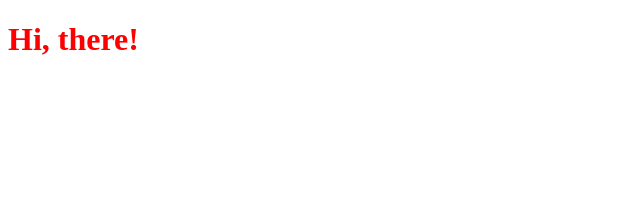
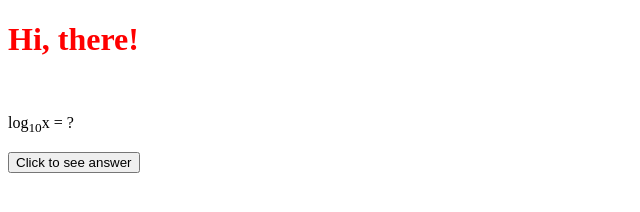
Before and after one commit to ihsankoo/beyond, a plain HTML site: page index.html in a window 1280 px wide. Shown: the whole page, without its empty margins (0-640 px from the left). Drawn offline with Linux system fonts and the light colour scheme.

Commit message:
add math question

```diff
--- a/index.html
+++ b/index.html
@@ -10,5 +10,13 @@
     </head>
     <body>
         <h1>Hi, there!</h1>
+        <br>
+        <p>log<sub>10</sub>x = <span  id="math">?</span></p>
+        <button onclick="solve()">Click to see answer</button>
+        <script>
+            function solve(){
+                document.getElementById("math").innerHTML = "lnx"
+            }
+        </script>
     </body>
 </html>
```
